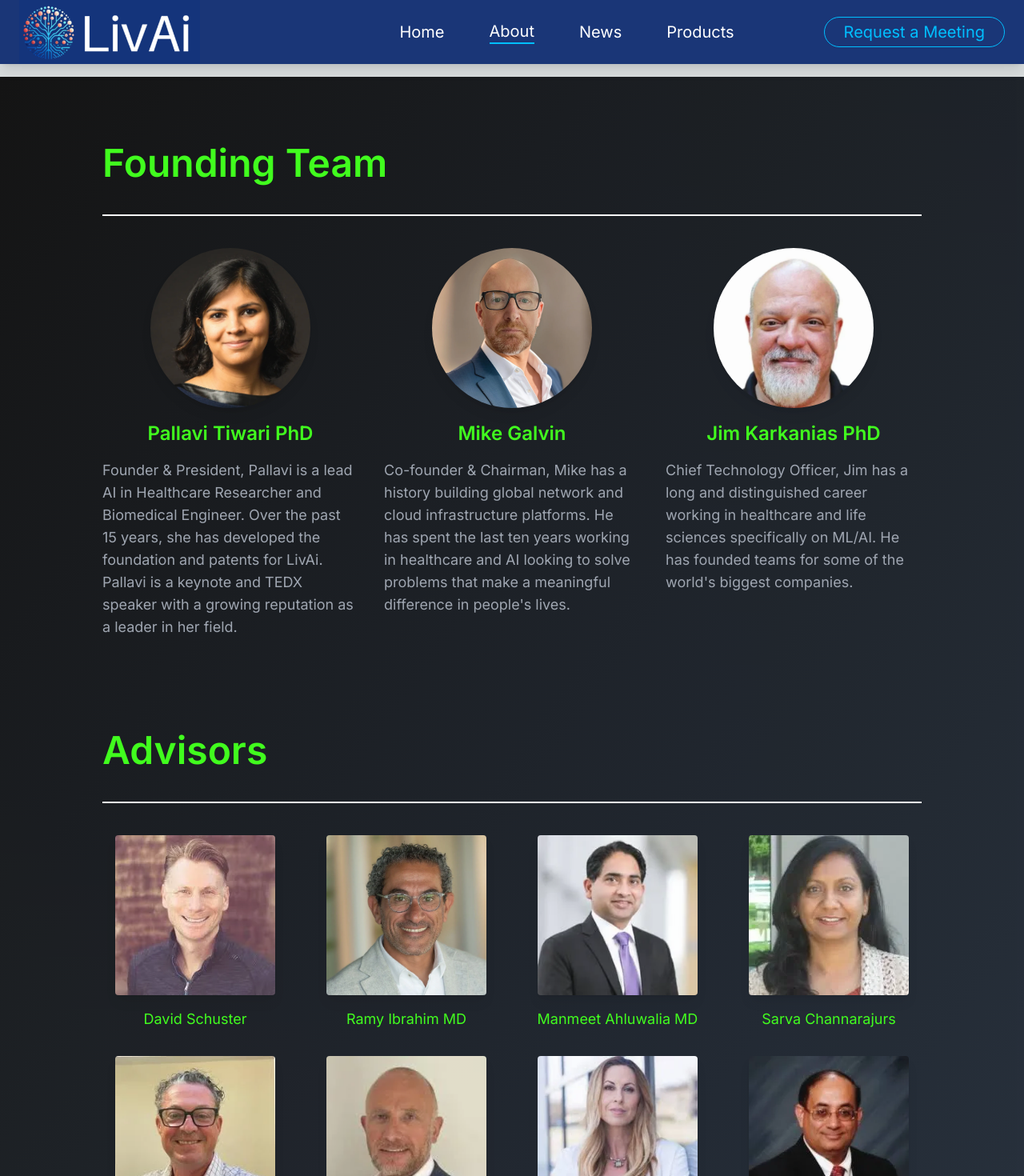
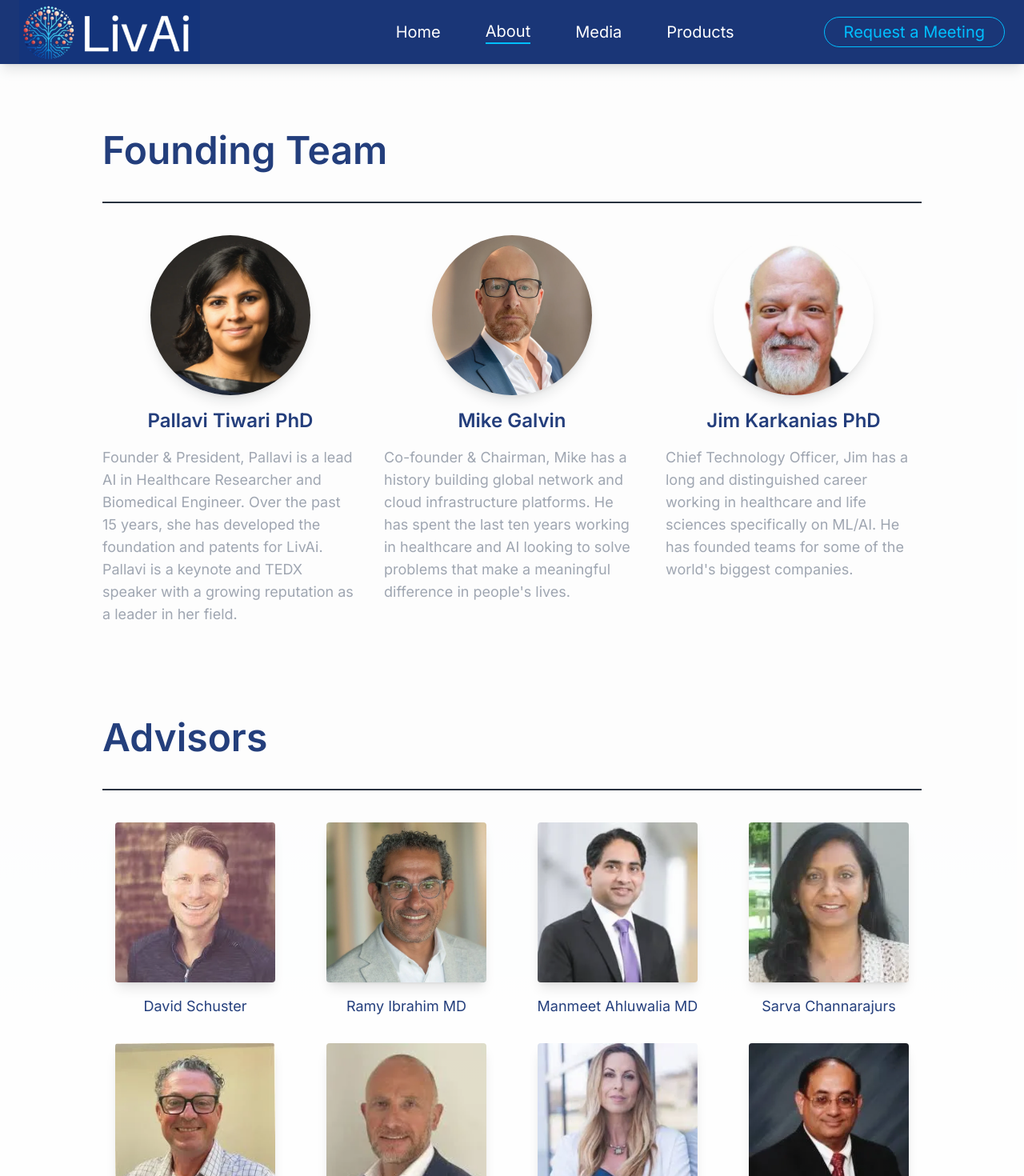
Before and after one commit to ChristopherCarlton/LivAi, a Next.js app: page /about in a window 1280 px wide. Shown: the top 1470 px of the page at 80% size. Built offline with nearby package versions, Linux system fonts and the light colour scheme.

Commit message:
updated the site to use completely different theme instead of neon green black a midnight blue and white. changed header and other page components to match theme as well initialized the media page with links to pallavi studies

```diff
--- a/src/app/about/page.tsx
+++ b/src/app/about/page.tsx
@@ -4,10 +4,11 @@ const About = () => {
   return (
     <>
       {/* Founding Team Section */}
-      <div className='bg-gradient-to-br from-secondary to-gray-800 fade-in opacity-95 translate-y-4 transition-opacity duration-1000'>
+      {/* bg-gradient-to-br from-secondary to-gray-800 */}
+      <div className='bg-secondary fade-in opacity-95 transition-opacity duration-1000'>
         <section className="py-12 px-4 md:px-16 lg:px-32 fade-in translate-y-4 transition-opacity duration-1000">
           <h2 className="text-left text-5xl mt-5 mb-10 font-semibold text-primary">Founding Team</h2>
-          <div className="bg-white h-0.5 mb-10"></div>
+          <div className="bg-gray-800 h-0.5 mb-10"></div>
           <div className="flex flex-col md:flex-row justify-center space-y-8 md:space-y-0 md:space-x-8">
             <div className="text-center">
               <a href="https://www.linkedin.com/in/pallavi-tiwari-51aa0531/" target="_blank" rel="noopener noreferrer">
@@ -42,7 +43,7 @@ const About = () => {
         {/* Advisors Section */}
         <section className="py-12 px-4 md:px-16 lg:px-32 text-white fade-in translate-y-4 transition-opacity duration-1000">
           <h2 className="text-left text-5xl mt-5 mb-10 font-semibold text-primary">Advisors</h2>
-          <div className="bg-white h-0.5 mb-10"></div>
+          <div className="bg-gray-800 h-0.5 mb-10"></div>
           <div className="grid grid-cols-2 md:grid-cols-4 gap-8 justify-center">
             <div className="text-center">
               <a href="https://www.linkedin.com/in/schusterdavid/" target="_blank" rel="noopener noreferrer">
--- a/src/app/components/footer.tsx
+++ b/src/app/components/footer.tsx
@@ -23,7 +23,7 @@ const Footer = () => {
         <div className="text-center">
           <a href="/">
             <Image
-              src="/images/logo.png"
+              src="/images/logo1.png"
               alt="LivAI Logo"
               width={192} // Set the width (adjust as needed)
               height={192} // Set the height (adjust as needed)
--- a/src/app/components/header.tsx
+++ b/src/app/components/header.tsx
@@ -3,7 +3,7 @@ import React, { useState } from "react";
 import { FaBars, FaTimes } from "react-icons/fa";
 
 function Header() {
-  const navItems = ["Home", "About", "News", "Products"];
+  const navItems = ["Home", "About", "Media", "Products"];
   const [isMenuOpen, setIsMenuOpen] = useState(false);
   const [activeTab, setActiveTab] = useState(""); // No initial active tab set
 
@@ -11,7 +11,7 @@ function Header() {
   React.useEffect(() => {
     const path = window.location.pathname;
     if (path.includes("/about")) setActiveTab("About");
-    else if (path.includes("/news")) setActiveTab("News");
+    else if (path.includes("/media")) setActiveTab("Media");
     else if (path.includes("/products")) setActiveTab("Products");
     else setActiveTab("Home"); // Default to "Home" if no match
   }, []); // Empty dependency array ensures this runs only on initial load
@@ -104,7 +104,7 @@ export default Header;
 // import { FaBars, FaTimes } from "react-icons/fa";
 
 // function Header() {
-//   const navItems = ["Home", "About", "News", "Products"];
+//   const navItems = ["Home", "About", "Media", "Products"];
 //   const [isScrolled, setIsScrolled] = useState(false);
 //   const [isMenuOpen, setIsMenuOpen] = useState(false);
 //   const [activeTab, setActiveTab] = useState(""); // No initial active tab set
@@ -124,7 +124,7 @@ export default Header;
 //     // Set active tab based on current URL path
 //     const path = window.location.pathname;
 //     if (path.includes("/about")) setActiveTab("About");
-//     else if (path.includes("/news")) setActiveTab("News");
+//     else if (path.includes("/Media")) setActiveTab("Media");
 //     else if (path.includes("/products")) setActiveTab("Products");
 //     else setActiveTab("Home"); // Default to "Home" if no match
 //   }, []); // Empty dependency array ensures this runs only on initial load
@@ -236,127 +236,3 @@ export default Header;
 // }
 
 // export default Header;
-
-
-
-
-
-
-
-
-
-
-
-
-
-
-
-
-
-
-
-
-
-
-
-
-
-// "use client";
-// import React, { useEffect, useState } from "react";
-// import { FaBars, FaTimes } from "react-icons/fa";
-
-// type HeaderProps = {
-//   activeTab: "Home" | "About" | "News" | "Products";
-// };
-
-// function Header({ activeTab }: HeaderProps) {
-//   const navItems = ["Home", "About", "News", "Products"];
-//   const [isScrolled, setIsScrolled] = useState(false);
-//   const [isMenuOpen, setIsMenuOpen] = useState(false);
-
-//   useEffect(() => {
-//     const handleScroll = () => {
-//       setIsScrolled(window.scrollY > 50);
-//     };
-
-//     window.addEventListener("scroll", handleScroll);
-//     return () => {
-//       window.removeEventListener("scroll", handleScroll);
-//     };
-//   }, []);
-
-//   const toggleMenu = () => {
-//     setIsMenuOpen(!isMenuOpen);
-//   };
-
-//   return (
-//     <header
-//       className={`fixed top-0 w-full z-50 transition-all duration-500 ${
-//         isScrolled ? "bg-[#424242] shadow-lg" : "bg-transparent"
-//       }`}
-//       style={{ height: isScrolled ? "80px" : "120px" }}
-//     >
-//       <div className="px-6 flex items-center justify-between h-full">
-//         <div className="flex items-center h-full"></div>
-//         <nav className="hidden md:flex items-center space-x-14 h-full">
-//           {navItems.map((item, index) => (
-//             <a
-//               key={index}
-//               href={item === "Home" ? "/" : `/${item.toLowerCase()}`}
-//               className={`text-white text-lg lg:text-xl hover:text-[#4caf50] transition-colors ${
-//                 activeTab === item
-//                   ? "text-[#4caf50] border-b-2 border-[#4caf50]"
-//                   : ""
-//               }`}
-//             >
-//               {item}
-//             </a>
-//           ))}
-//           <div className="ml-14"></div>
-//           <a
-//             href="/connect"
-//             className="bg-transparent border border-[#4caf50] text-[#4caf50] text-lg lg:text-xl px-6 py-1 rounded-full hover:bg-[#4caf50] hover:text-white transition-colors"
-//           >
-//             Request a Meeting
-//           </a>
-//         </nav>
-//         <div className="md:hidden">
-//           <button onClick={toggleMenu} className="text-white text-3xl">
-//             {isMenuOpen ? <FaTimes /> : <FaBars />}
-//           </button>
-//         </div>
-//       </div>
-
-//       {/* Mobile menu */}
-//       {isMenuOpen && (
-//         <div className="md:hidden absolute top-[80px] left-0 w-full bg-[#424242] shadow-lg transition-all duration-500">
-//           <nav className="flex flex-col items-center space-y-4 py-4">
-//             {navItems.map((item, index) => (
-//               <a
-//                 key={index}
-//                 href={item === "Home" ? "/" : `/${item.toLowerCase()}`}
-//                 className={`text-white text-lg hover:text-[#4caf50] transition-colors ${
-//                   activeTab === item
-//                     ? "text-[#4caf50] border-b-2 border-[#4caf50]"
-//                     : ""
-//                 }`}
-//                 onClick={toggleMenu}
-//               >
-//                 {item}
-//               </a>
-//             ))}
-//             <a
-//               href="/connect"
-//               className="bg-transparent border border-[#4caf50] text-[#4caf50] text-lg px-6 py-2 rounded-full hover:bg-[#4caf50] hover:text-white transition-colors"
-//               onClick={toggleMenu}
-//             >
-//               Request a Meeting
-//             </a>
-//           </nav>
-//         </div>
-//       )}
-//     </header>
-//   );
-// }
-
-// export default Header;
--- /dev/null
+++ b/src/app/media/page.tsx
@@ -0,0 +1,37 @@
+import React from 'react';
+
+const Media = () => {
+  return (
+    <div className="flex flex-col items-center justify-center h-auto p-8 bg-secondary ">
+      <h2 className="text-left text-6xl mt-5 mb-10 font-semibold text-primary">Media</h2>
+
+      <div className="flex flex-col md:flex-row space-y-4 md:space-y-0 md:space-x-8">
+        <iframe
+          className="w-full md:w-[40rem] h-64 md:h-[20rem]"
+          src="https://www.youtube.com/embed/asBnLrwaxEE?start=290"
+          title="YouTube video player 1"
+          allow="accelerometer; autoplay; clipboard-write; encrypted-media; gyroscope; picture-in-picture"
+          allowFullScreen
+        ></iframe>
+        <iframe
+          className="w-full md:w-[40rem] h-64 md:h-[20rem]"
+          src="https://www.youtube.com/embed/mgOhQ_jvXO0"
+          title="YouTube video player 2"
+          allow="accelerometer; autoplay; clipboard-write; encrypted-media; gyroscope; picture-in-picture"
+          allowFullScreen
+        ></iframe>
+      </div>
+
+      <a
+        href="https://idia.labs.wisc.edu/media-recognition/"
+        className="mt-10 text-lg text-secondary bg-primary px-8 py-4 rounded-md transform transition-transform duration-300 hover:scale-105"
+        target="_blank"
+        rel="noopener noreferrer"
+      >
+        Visit Media Recognition
+      </a>
+    </div>
+  );
+};
+
+export default Media;
--- a/src/app/news/page.tsx
+++ /dev/null
@@ -1,11 +0,0 @@
-import React from 'react';
-
-const News = () => {
-  return (
-    <div className="flex items-center justify-center min-h-screen bg-secondary">
-      <h1 className="text-3xl font-semibold text-white">This page is not yet developed</h1>
-    </div>
-  );
-};
-
-export default News;
--- a/src/app/products/page.tsx
+++ b/src/app/products/page.tsx
@@ -5,7 +5,7 @@ const Products = () => {
   return (
     <div className="flex items-center justify-center min-h-screen bg-secondary">
       {/* Clinical & Pharma Workflows Section */}
-      <section className="py-12 px-4 md:px-16 bg-gradient-to-r from-secondary via-gray-800 to-secondary fade-in opacity-95 translate-y-4 transition-opacity duration-1000">
+      <section className="py-12 px-4 md:px-16 bg-secondary fade-in transition-opacity duration-1000">
         <h2 className="text-left text-4xl sm:text-5xl mt-5 mb-10 font-semibold text-primary">Clinical & Pharma Workflows</h2>
         <div className="bg-white h-0.5 mb-10"></div>
         <div className="flex flex-col md:flex-row justify-center items-start md:space-x-8 space-y-8 md:space-y-0">
--- a/tailwind.config.ts
+++ b/tailwind.config.ts
@@ -9,9 +9,12 @@ const config: Config = {
   theme: {
     extend: {
       colors: {
-        primary: "#39FF14", // Neon Green
+        // primary: "#39FF14", // Neon Green
+        primary:"#1A3677",
+
         // primary: "#7B7973",
-        secondary: "#0A0A0A", // Charcoal Black
+        // secondary: "#0A0A0A", // Charcoal Black
+        secondary: "#ffffff", // White
         accent: "#00BFFF", // Deep Sky Blue
       },
       backgroundImage: {
```
Also changed, not shown: src/app/page.tsx (+4 -4 lines), public/images/logo1.png (added).
